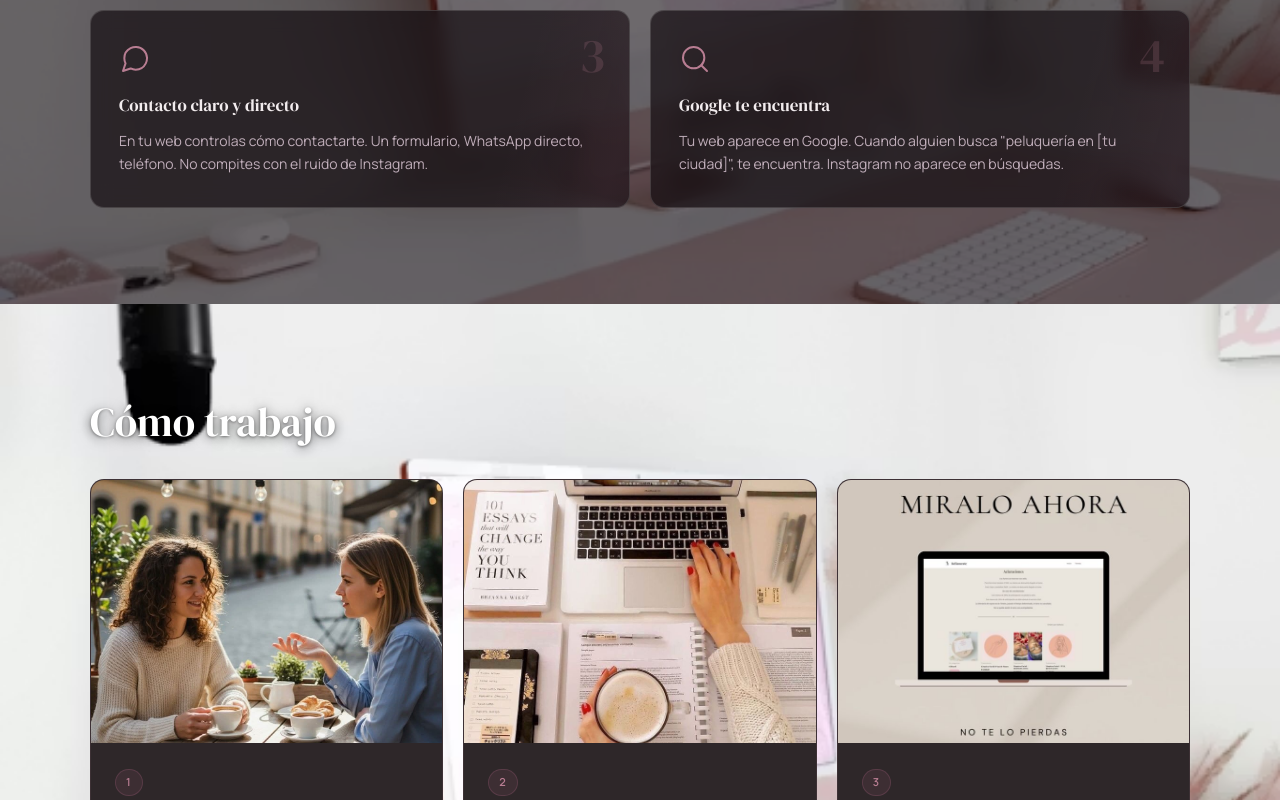
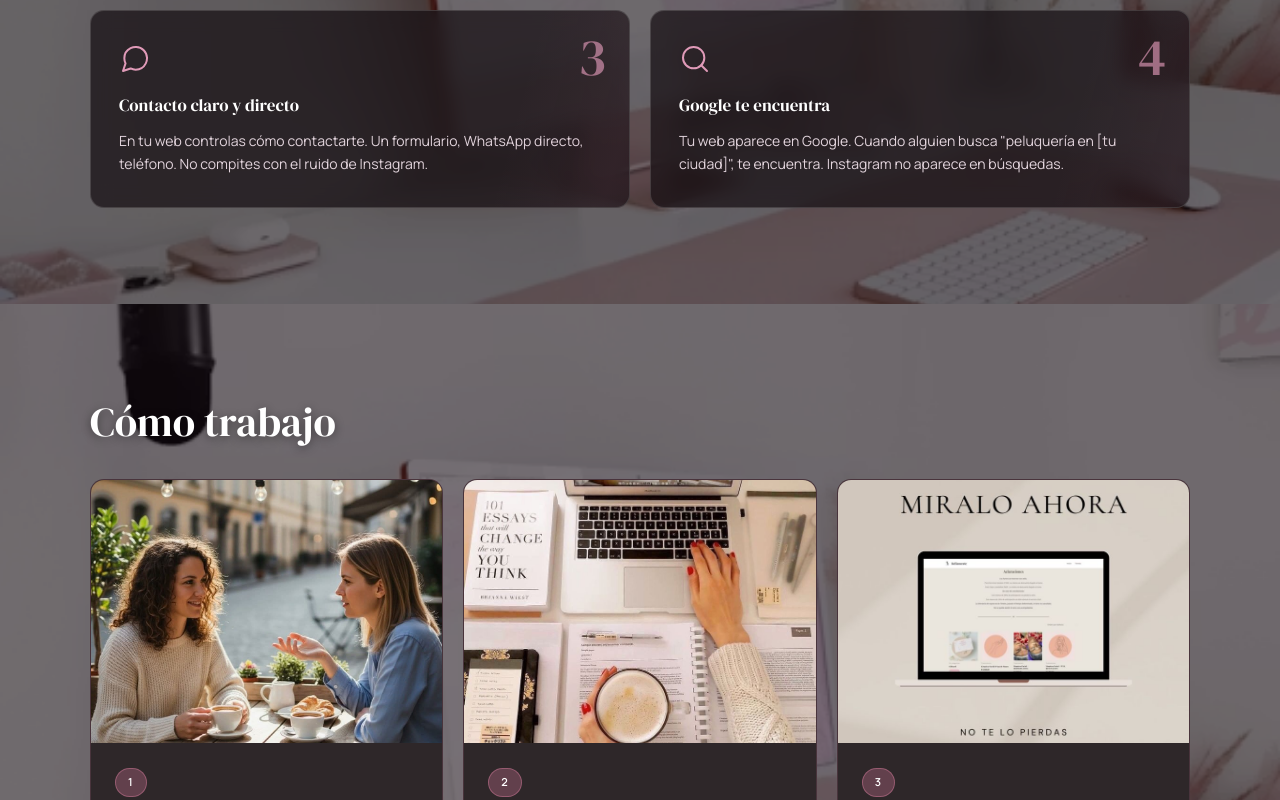
Before and after one commit to PACZKONATASHA/web-paczko, a React (Vite) app: page / in a window 1280 px wide. Shown: the part 2900-3700 px from the top of the page. Built offline with nearby package versions, Linux system fonts and the light colour scheme.

Commit message:
cambie como se ve la tipografia

```diff
--- a/src/App.css
+++ b/src/App.css
@@ -14,46 +14,46 @@
   --surface:    #252022;
   --surface-alt:#2E2729;
 
-  /* --- BRAND — Silk Rose Mauve (desaturada) --- */
-  --pink:         #B87D92;   /* primary accent — muted rose */
-  --pink-dark:    #9E6A7D;   /* hover */
-  --pink-light:   #D4A0B5;   /* highlights */
+  /* --- BRAND — Silk Rose Mauve --- */
+  --pink:         #C2718F;   /* primary accent — unified with inline rgba(194,113,143) */
+  --pink-dark:    #A85B78;   /* hover */
+  --pink-light:   #E09AB8;   /* highlights */
   --blush:        #241D20;
-  --blush-medium: #D4A0B5;
-
-  /* --- VIOLET ACCENT (desaturado) --- */
-  --violet:       #8E85B5;
-  --violet-light: #B5AECC;
+  --blush-medium: #E09AB8;
+
+  /* --- VIOLET ACCENT --- */
+  --violet:       #9B7EC8;   /* unified with inline rgba(155,126,200) */
+  --violet-light: #BFB4DC;
 
   /* --- TEXT --- */
-  --text-primary: #F2ECEE;   /* cream — main headings */
-  --text-body:    #C0AEBA;   /* soft rose-grey body */
-  --text-muted:   #8A8088;   /* muted labels */
-  --text-light:   #F2ECEE;
+  --text-primary: #FAF5F7;   /* bright cream — main headings */
+  --text-body:    #CEBAC8;   /* rose-grey body — more readable */
+  --text-muted:   #9E8C98;   /* muted labels */
+  --text-light:   #FAF5F7;
 
   /* --- BORDERS --- */
-  --border:       rgba(184, 125, 146, 0.22);
-  --border-light: rgba(184, 125, 146, 0.11);
+  --border:       rgba(194, 113, 143, 0.32);
+  --border-light: rgba(194, 113, 143, 0.18);
 
   /* --- COMPATIBILITY ALIASES --- */
-  --gold:          #B87D92;
-  --gold-light:    #D4A0B5;
-  --gold-dark:     #9E6A7D;
+  --gold:          #C2718F;
+  --gold-light:    #E09AB8;
+  --gold-dark:     #A85B78;
   --dark:          #080608;
-  --rosa:          #B87D92;
-  --rosa-dark:     #9E6A7D;
-  --rosa-light:    #D4A0B5;
-  --blanco:        #F2ECEE;
+  --rosa:          #C2718F;
+  --rosa-dark:     #A85B78;
+  --rosa-light:    #E09AB8;
+  --blanco:        #FAF5F7;
   --crema:         #1A161A;
   --crema-oscura:  #201C20;
   --fondo-claro:   #141214;
-  --gris-border:   rgba(184, 125, 146, 0.18);
+  --gris-border:   rgba(194, 113, 143, 0.22);
   --gris-claro:    #1A161A;
-  --gris-oscuro:   #C0AEBA;
-  --texto-oscuro:  #F2ECEE;
-  --texto-secundario:        #C0AEBA;
-  --texto-secundario-fuerte: #E4D8DE;
-  --texto-principal:         #F2ECEE;
+  --gris-oscuro:   #CEBAC8;
+  --texto-oscuro:  #FAF5F7;
+  --texto-secundario:        #CEBAC8;
+  --texto-secundario-fuerte: #EAD8E4;
+  --texto-principal:         #FAF5F7;
 
   /* --- LAYOUT --- */
   --max:    1100px;
@@ -68,8 +68,8 @@
   --shadow-soft:   0 2px 16px rgba(0, 0, 0, 0.30);
   --shadow-medium: 0 8px 32px rgba(0, 0, 0, 0.38);
   --shadow-strong: 0 20px 60px rgba(0, 0, 0, 0.48);
-  --glow-rose:     0 0 40px rgba(184, 125, 146, 0.22);
-  --glow-violet:   0 0 40px rgba(142, 133, 181, 0.16);
+  --glow-rose:     0 0 40px rgba(194, 113, 143, 0.28);
+  --glow-violet:   0 0 40px rgba(155, 126, 200, 0.22);
 }
 
 /* ====== KEYFRAMES ====== */
@@ -948,24 +948,27 @@ img { display: block; max-width: 100%; }
 }
 
 .sectionRosa::before {
-  content: none;
-}
-
-/* Tipografía legible sobre imagen sin overlay */
+  content: '';
+  position: absolute;
+  inset: 0;
+  background: rgba(22, 12, 18, 0.58);
+  pointer-events: none;
+}
+
+/* Tipografía legible sobre imagen con overlay */
 .sectionRosa .container h2,
 .sectionRosa .diferencialContent h2 {
   color: #fff;
-  text-shadow: 0 2px 12px rgba(0,0,0,0.55), 0 1px 3px rgba(0,0,0,0.4);
+  text-shadow: 0 2px 10px rgba(0,0,0,0.4);
 }
 
 .sectionRosa .sectionLead {
-  color: rgba(255,255,255,0.9);
-  text-shadow: 0 1px 8px rgba(0,0,0,0.5);
+  color: rgba(255,255,255,0.88);
 }
 
 .sectionRosa .section-title-animated {
   color: #fff;
-  text-shadow: 0 2px 12px rgba(0,0,0,0.55);
+  text-shadow: 0 2px 10px rgba(0,0,0,0.4);
 }
 
 .container {
@@ -980,9 +983,25 @@ img { display: block; max-width: 100%; }
 .diferencialContent h2 {
   font-family: 'DM Serif Display', Georgia, serif;
   font-size: clamp(30px, 3.2vw, 46px);
-  color: var(--text-primary);
+  color: #fff;
   margin: 0 0 12px;
   line-height: 1.1;
+}
+
+/* Títulos y lead en secciones con fondo de imagen */
+.sectionWhite .container h2,
+.sectionWhite .diferencialContent h2 {
+  color: #fff;
+  text-shadow: 0 2px 10px rgba(0,0,0,0.5);
+}
+
+.sectionWhite .section-title-animated {
+  color: #fff;
+  text-shadow: 0 2px 10px rgba(0,0,0,0.5);
+}
+
+.sectionWhite .sectionLead {
+  color: rgba(255,255,255,0.88);
 }
 
 /* Decorative line after h2 */
@@ -1022,14 +1041,14 @@ img { display: block; max-width: 100%; }
 
 .textBlock p {
   font-size: 15px;
-  color: var(--text-body);
+  color: #E2D4DC;
   margin: 0 0 16px;
 }
 
 .textBlock p:last-child { margin: 0; }
 
 .textBlock strong {
-  color: var(--text-primary);
+  color: #fff;
   font-weight: 600;
 }
 
@@ -1041,7 +1060,7 @@ img { display: block; max-width: 100%; }
 
 .bulletList li {
   font-size: 15px;
-  color: var(--text-body);
+  color: #E2D4DC;
   padding: 10px 0;
   border-bottom: 1px solid var(--border-light);
   display: flex;
@@ -1062,12 +1081,12 @@ img { display: block; max-width: 100%; }
 
 .highlight {
   display: inline-block;
-  background: rgba(194, 113, 143, 0.1);
-  border: 1px solid rgba(194, 113, 143, 0.25);
+  background: rgba(194, 113, 143, 0.18);
+  border: 1px solid rgba(194, 113, 143, 0.40);
   border-radius: 8px;
   padding: 12px 18px;
   font-size: 14px;
-  color: var(--pink-light);
+  color: #F0C0D8;
   font-weight: 500;
   margin-top: 8px;
 }
@@ -1114,7 +1133,7 @@ img { display: block; max-width: 100%; }
 .reasonCard:hover::before { opacity: 1; }
 
 .cardIcon {
-  color: var(--pink);
+  color: var(--pink-light);
   margin-bottom: 16px;
   display: flex;
 }
@@ -1124,23 +1143,24 @@ img { display: block; max-width: 100%; }
   top: 20px;
   right: 24px;
   font-family: 'DM Serif Display', serif;
-  font-size: 48px;
-  color: var(--pink);
-  opacity: 0.2;
+  font-size: 52px;
+  color: var(--pink-light);
+  opacity: 0.65;
   line-height: 1;
   user-select: none;
+  letter-spacing: -1px;
 }
 
 .reasonCard h3 {
   font-size: 17px;
   font-weight: 400;
-  color: var(--text-primary);
+  color: #fff;
   margin: 0 0 10px;
 }
 
 .reasonCard p {
   font-size: 14px;
-  color: var(--text-body);
+  color: #E2D4DC;
   margin: 0;
   line-height: 1.65;
 }
@@ -1228,11 +1248,11 @@ img { display: block; max-width: 100%; }
   font-weight: 700;
   letter-spacing: 0.12em;
   text-transform: uppercase;
-  color: var(--pink);
-  background: rgba(194, 113, 143, 0.1);
-  border: 1px solid rgba(194, 113, 143, 0.2);
+  color: #fff;
+  background: rgba(194, 113, 143, 0.35);
+  border: 1px solid rgba(194, 113, 143, 0.55);
   border-radius: 100px;
-  padding: 3px 10px;
+  padding: 4px 12px;
   margin-bottom: 12px;
 }
 
@@ -1242,13 +1262,13 @@ img { display: block; max-width: 100%; }
 
 .processCardTitle {
   font-size: 18px;
-  color: var(--text-primary);
+  color: #fff;
   margin: 0 0 10px;
 }
 
 .processCardText {
   font-size: 14px;
-  color: var(--text-body);
+  color: #E2D4DC;
   margin: 0;
   line-height: 1.65;
 }
@@ -1285,9 +1305,9 @@ img { display: block; max-width: 100%; }
   width: 72px;
   height: 72px;
   border-radius: 50%;
-  background: rgba(194, 113, 143, 0.1);
-  border: 1px solid rgba(194, 113, 143, 0.25);
-  color: var(--pink);
+  background: rgba(194, 113, 143, 0.18);
+  border: 1px solid rgba(194, 113, 143, 0.40);
+  color: var(--pink-light);
   margin-bottom: 28px;
   animation: float 4s ease-in-out infinite;
 }
@@ -1327,14 +1347,14 @@ img { display: block; max-width: 100%; }
 }
 
 .audienceIcon {
-  color: var(--pink);
+  color: var(--pink-light);
   flex-shrink: 0;
   display: flex;
 }
 
 .audienceText {
   font-size: 15px;
-  color: var(--text-body);
+  color: #E2D4DC;
 }
 
 /* ====== MIS TRABAJOS ====== */
@@ -1396,7 +1416,7 @@ img { display: block; max-width: 100%; }
 
 .projectTitle {
   font-size: clamp(22px, 2.2vw, 30px);
-  color: var(--text-primary);
+  color: #fff;
   margin: 0 0 6px;
 }
 
@@ -1405,13 +1425,13 @@ img { display: block; max-width: 100%; }
   font-weight: 600;
   letter-spacing: 0.08em;
   text-transform: uppercase;
-  color: var(--pink);
+  color: var(--pink-light);
   margin: 0 0 20px;
 }
 
 .projectDescription {
   font-size: 15px;
-  color: var(--text-body);
+  color: #E2D4DC;
   margin: 0 0 20px;
 }
 
@@ -1426,7 +1446,7 @@ img { display: block; max-width: 100%; }
 
 .projectFeatures li {
   font-size: 14px;
-  color: var(--text-body);
+  color: #E2D4DC;
   padding-left: 14px;
   position: relative;
   line-height: 1.5;
@@ -1444,18 +1464,19 @@ img { display: block; max-width: 100%; }
 }
 
 .projectFeatures strong {
-  color: var(--text-primary);
+  color: #fff;
   font-weight: 600;
 }
 
 .projectCta {
   font-size: 16px;
-  color: var(--text-primary);
+  color: #fff;
   text-align: center;
   font-style: italic;
   font-family: 'DM Serif Display', serif;
   margin: 0;
   padding: 24px 0 0;
+  text-shadow: 0 1px 8px rgba(0,0,0,0.4);
 }
 
 /* ====== CONTACT ====== */
@@ -1502,13 +1523,14 @@ img { display: block; max-width: 100%; }
 
 .contactBannerTitle {
   font-size: clamp(28px, 3vw, 46px);
-  color: var(--text-primary);
+  color: #fff;
   margin: 0 0 16px;
+  text-shadow: 0 2px 12px rgba(0,0,0,0.4);
 }
 
 .contactBannerText {
   font-size: 16px;
-  color: rgba(245, 237, 240, 0.8);
+  color: rgba(255, 248, 252, 0.92);
   max-width: 520px;
   margin: 0 0 10px;
   line-height: 1.7;
@@ -1516,7 +1538,7 @@ img { display: block; max-width: 100%; }
 
 .contactBannerNote {
   font-size: 13px;
-  color: var(--pink-light);
+  color: #F0C0D8;
   margin: 0;
   font-weight: 500;
 }
@@ -1529,13 +1551,13 @@ img { display: block; max-width: 100%; }
 
 .formTitle {
   font-size: clamp(24px, 2.4vw, 34px);
-  color: var(--text-primary);
+  color: #FAF5F7;
   margin: 0 0 10px;
 }
 
 .formSubtitle {
   font-size: 15px;
-  color: var(--text-muted);
+  color: #BAAAB6;
   margin: 0 0 36px;
 }
 
@@ -1556,7 +1578,7 @@ img { display: block; max-width: 100%; }
   font-weight: 600;
   letter-spacing: 0.08em;
   text-transform: uppercase;
-  color: var(--text-muted);
+  color: #BAAAB6;
   margin-bottom: 8px;
   transition: color var(--transition-fast);
 }
@@ -1646,7 +1668,7 @@ img { display: block; max-width: 100%; }
   font-weight: 500;
   letter-spacing: 0.08em;
   text-transform: uppercase;
-  color: var(--text-muted);
+  color: #BAAAB6;
   text-decoration: none;
   transition: color var(--transition-fast);
 }
@@ -1667,7 +1689,7 @@ img { display: block; max-width: 100%; }
 
 .footerCopy {
   font-size: 12px;
-  color: var(--text-muted);
+  color: #BAAAB6;
   margin: 0;
   letter-spacing: 0.04em;
   position: relative;
```
